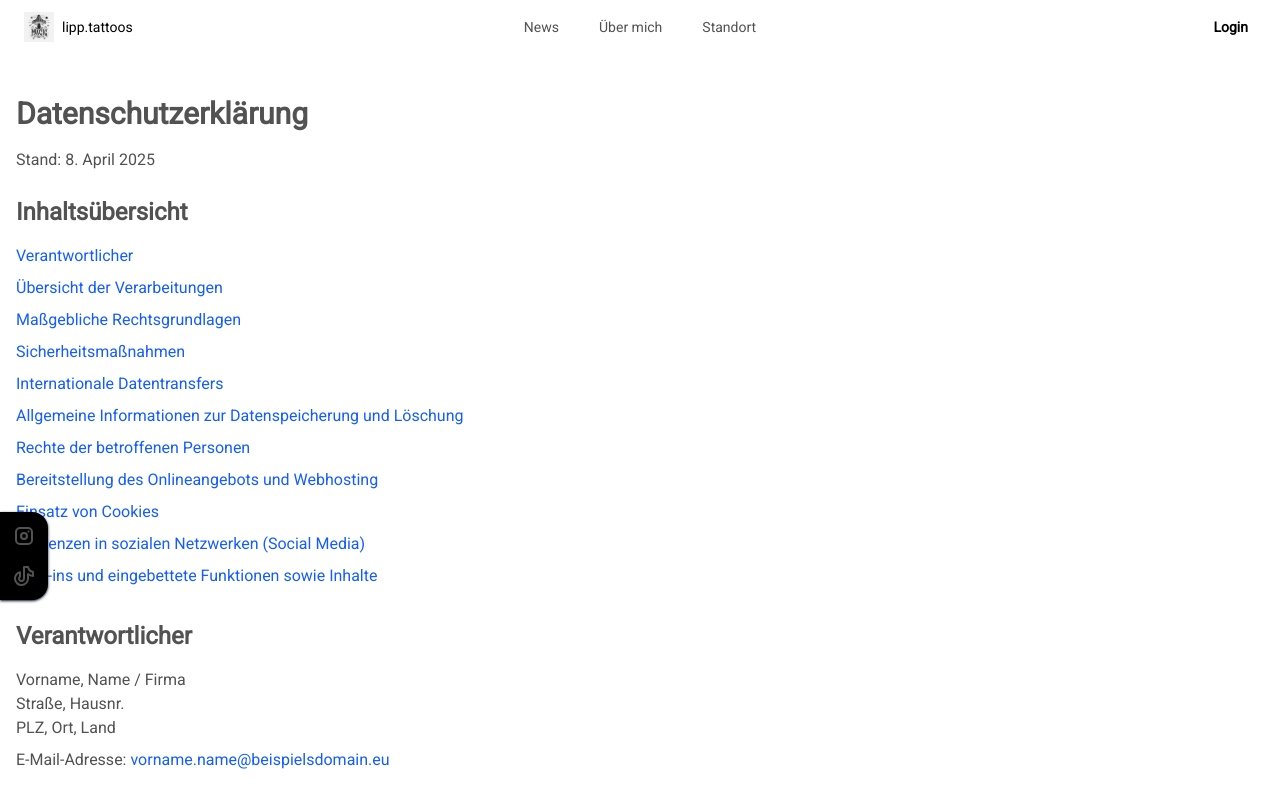
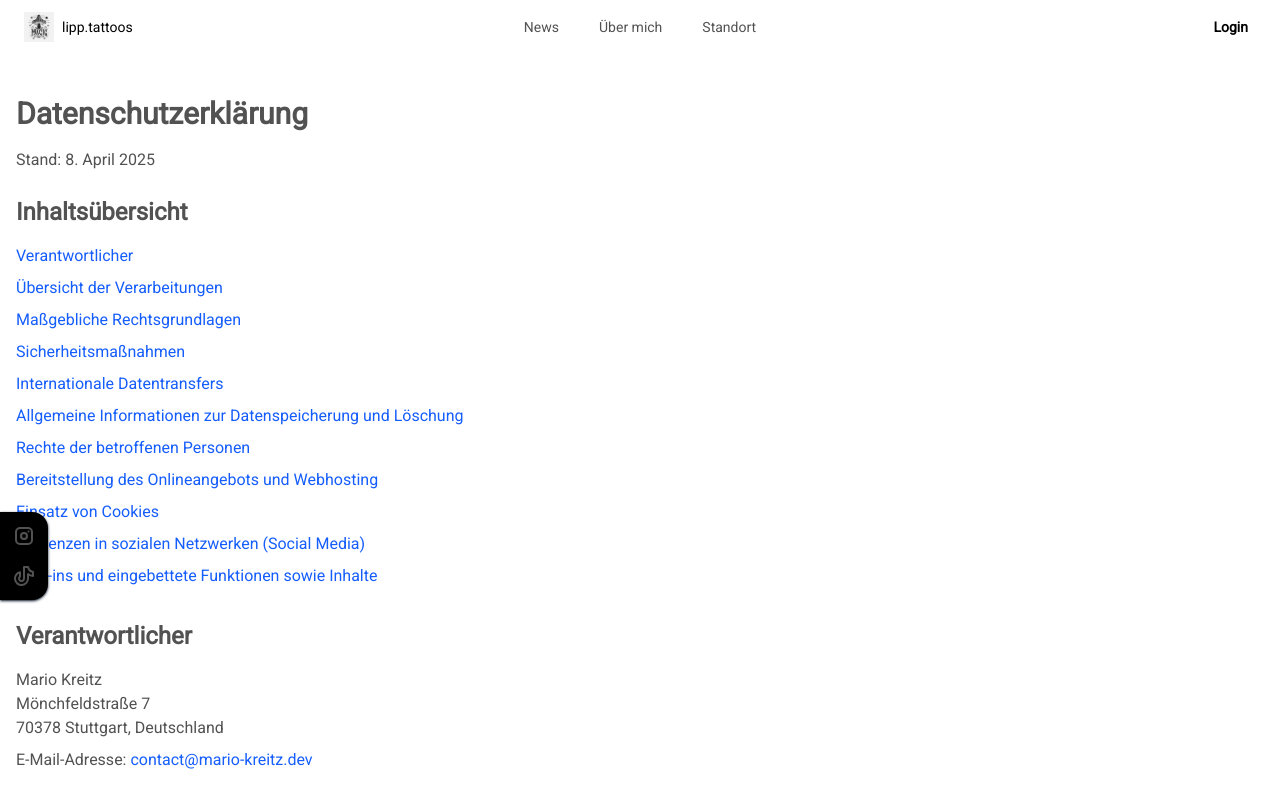
Before and after one commit to mariokreitz/blog-with-simple-cms, a Next.js app: page /privacy in a window 1280 px wide. Shown: the top 800 px of the page. Built offline with nearby package versions, Linux system fonts and the light colour scheme.

Commit message:
Update page.tsx

```diff
--- a/app/privacy/page.tsx
+++ b/app/privacy/page.tsx
@@ -71,21 +71,20 @@ const Page = () => {
       <h2 id="m3" className="mb-4 text-2xl font-bold">
         Verantwortlicher
       </h2>
-      {/* {TODO: RICHIGE PERSON ANGEBEN} */}
       <p className="mb-2">
-        Vorname, Name / Firma
+        Mario Kreitz
         <br />
-        Straße, Hausnr.
+        Mönchfeldstraße 7
         <br />
-        PLZ, Ort, Land
+        70378 Stuttgart, Deutschland
       </p>
       <p className="mb-8">
         E-Mail-Adresse:{" "}
         <a
           className="text-blue-600 hover:underline"
-          href="mailto:vorname.name@beispielsdomain.eu"
+          href="mailto:contact@mario-kreitz.dev"
         >
-          vorname.name@beispielsdomain.eu
+          contact@mario-kreitz.dev
         </a>
       </p>
 
```
